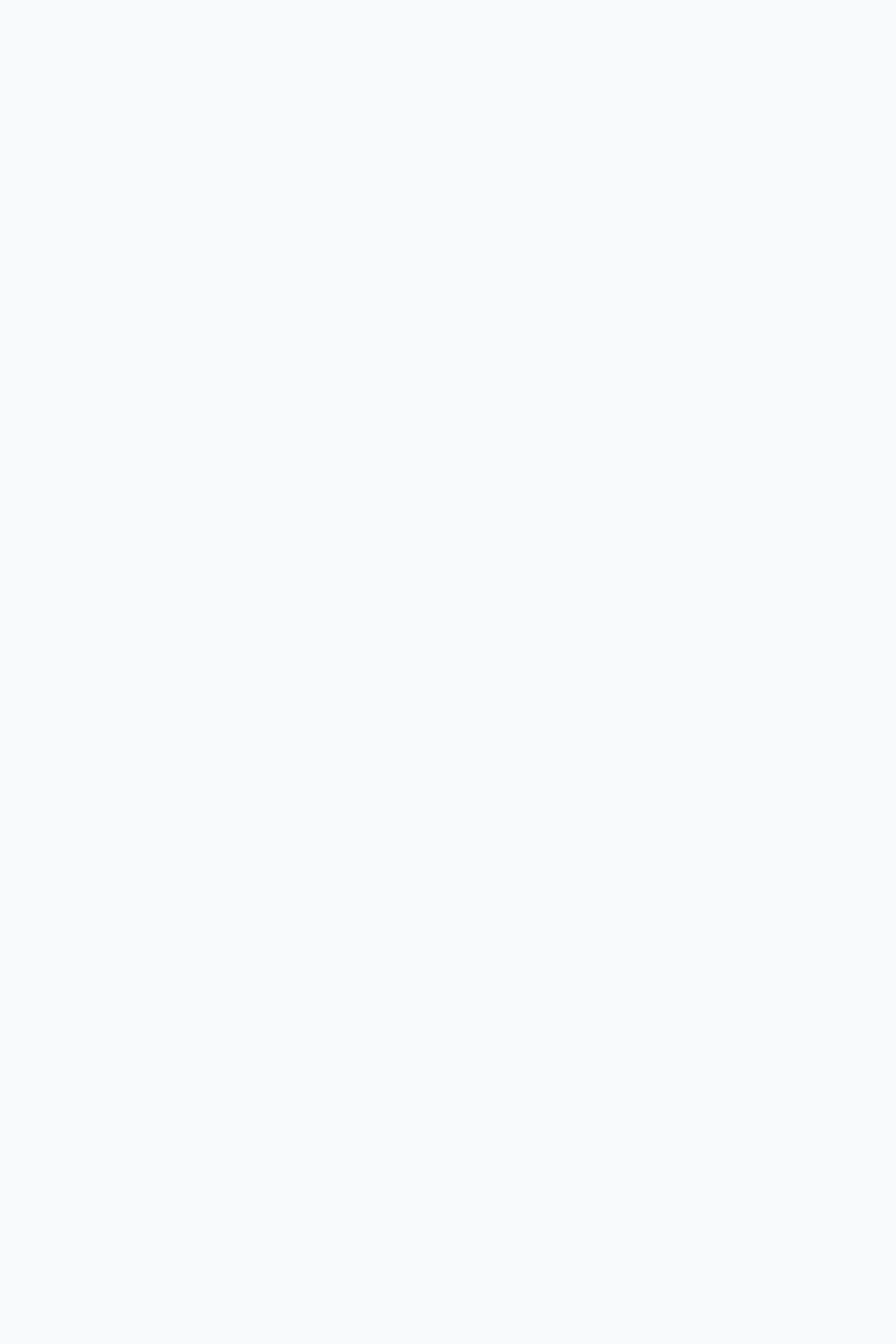
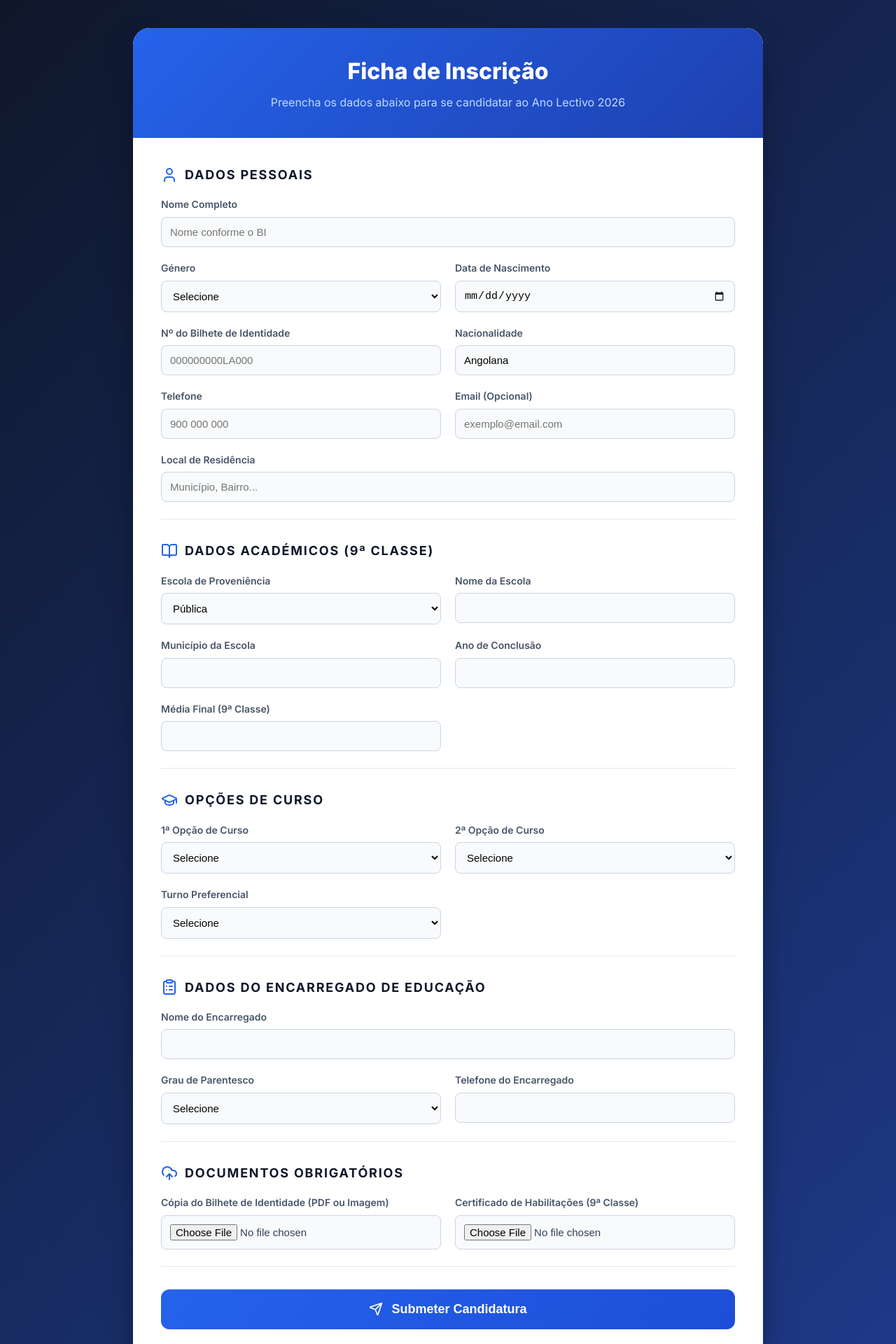
Before and after one commit to aguinaldoarnaldo/Projeto_fim_curso, a React (Vite) app in the folder frontend/: page /candidatura in a window 1280 px wide. Before the commit this address had no page. Shown: the top 1920 px of the page at 70% size. Before the commit the page ends 800 px from the top, so only its background shows below. Built offline with nearby package versions, Linux system fonts and the light colour scheme.

Commit message:
feat: implementa formulário de candidatura pública e atualiza listagem de inscritos

```diff
--- a/frontend/src/pages/Inscritos/Inscritos.jsx
+++ b/frontend/src/pages/Inscritos/Inscritos.jsx
@@ -56,8 +56,9 @@ const Inscritos = () => {
     curso: ''
   });
 
-  // Generate 50 mock candidates
-  const [inscritos, setInscritos] = useState(Array.from({ length: 150 }, (_, i) => {
+  // Generate 150 mock candidates
+  const [inscritos, setInscritos] = useState(() => {
+      const mockData = Array.from({ length: 150 }, (_, i) => {
           const id = i + 1;
           const padId = id.toString().padStart(3, '0');
           const cursos = ['Informática', 'Gestão', 'Direito', 'Enfermagem'];
@@ -98,10 +99,18 @@ const Inscritos = () => {
                   telefoneAlt: '',
                   email: 'encarregado@email.com',
                   profissao: 'Engenheiro',
-              residencia: 'Luanda'
+                  localTrabalho: 'Empresa X'
               }
           };
-  }));
+      });
+
+      // Load from LocalStorage
+      const localCandidates = JSON.parse(localStorage.getItem('registeredCandidates') || '[]');
+
+      // Combine mock data and local candidates (Local candidates first to appear at top of list usually, or spread logic)
+      // If we want new ones to appear first, we should probably sort by date or ID later, but for now:
+      return [...localCandidates, ...mockData];
+  });
 
 
   const calculateAge = (birthDate) => {
--- /dev/null
+++ b/frontend/src/pages/Public/Candidatura/Candidatura.css
@@ -0,0 +1,152 @@
+/* Candidatura.css - Public Registration Page */
+.candidatura-page {
+    min-height: 100vh;
+    background: #0f172a;
+    background: linear-gradient(135deg, #0f172a 0%, #1e3a8a 100%);
+    display: flex;
+    justify-content: center;
+    padding: 40px 20px;
+    font-family: 'Inter', sans-serif;
+    color: #e2e8f0;
+}
+
+.candidatura-container {
+    width: 100%;
+    max-width: 900px;
+    background: white;
+    border-radius: 24px;
+    box-shadow: 0 25px 50px -12px rgba(0, 0, 0, 0.5);
+    overflow: hidden;
+    color: #334155;
+    position: relative;
+}
+
+.candidatura-header {
+    background: linear-gradient(135deg, #2563eb 0%, #1e40af 100%);
+    padding: 40px;
+    text-align: center;
+    color: white;
+    position: relative;
+    overflow: hidden;
+}
+
+.candidatura-header h1 {
+    font-size: 32px;
+    font-weight: 800;
+    margin-bottom: 10px;
+}
+
+.candidatura-header p {
+    color: #bfdbfe;
+    font-size: 16px;
+}
+
+.candidatura-form {
+    padding: 40px;
+}
+
+.form-section {
+    margin-bottom: 32px;
+    border-bottom: 1px solid #e2e8f0;
+    padding-bottom: 24px;
+}
+
+.form-section:last-child {
+    border-bottom: none;
+}
+
+.section-title {
+    font-size: 18px;
+    font-weight: 700;
+    color: #0f172a;
+    margin-bottom: 20px;
+    display: flex;
+    align-items: center;
+    gap: 10px;
+}
+
+.section-icon {
+    color: #2563eb;
+}
+
+.form-grid {
+    display: grid;
+    grid-template-columns: repeat(2, 1fr);
+    gap: 20px;
+}
+
+.full-width {
+    grid-column: span 2;
+}
+
+.form-control {
+    display: flex;
+    flex-direction: column;
+    gap: 8px;
+}
+
+.form-control label {
+    font-size: 14px;
+    font-weight: 600;
+    color: #475569;
+}
+
+.form-control input,
+.form-control select {
+    padding: 12px;
+    border-radius: 8px;
+    border: 1px solid #cbd5e1;
+    font-size: 15px;
+    background: #f8fafc;
+    transition: all 0.2s;
+    outline: none;
+}
+
+.form-control input:focus,
+.form-control select:focus {
+    border-color: #2563eb;
+    background: white;
+    box-shadow: 0 0 0 3px rgba(37, 99, 235, 0.1);
+}
+
+.btn-submit-candidatura {
+    width: 100%;
+    padding: 18px;
+    background: linear-gradient(135deg, #2563eb 0%, #1d4ed8 100%);
+    color: white;
+    border: none;
+    border-radius: 12px;
+    font-size: 18px;
+    font-weight: 700;
+    cursor: pointer;
+    transition: all 0.2s;
+    display: flex;
+    align-items: center;
+    justify-content: center;
+    gap: 12px;
+    margin-top: 20px;
+}
+
+.btn-submit-candidatura:hover {
+    transform: translateY(-2px);
+    box-shadow: 0 10px 20px -5px rgba(37, 99, 235, 0.3);
+}
+
+.success-message {
+    text-align: center;
+    padding: 60px;
+}
+
+.success-icon {
+    color: #10b981;
+    margin-bottom: 20px;
+}
+
+@media (max-width: 768px) {
+    .form-grid {
+        grid-template-columns: 1fr;
+    }
+    .full-width {
+        grid-column: span 1;
+    }
+}
--- a/frontend/src/routes/routes.jsx
+++ b/frontend/src/routes/routes.jsx
@@ -4,6 +4,7 @@ import Classe from "../pages/Classe/Classe"
 import Dashboard from "../pages/Dashboard/Dashboard"
 import Inscrito from '../pages/Inscritos/Inscritos'
 import Login from "../pages/Login/Login"
+import Candidatura from "../pages/Public/Candidatura/Candidatura"
 import Matriculas from '../pages/Matriculas/Matriculas'
 import Salas from '../pages/Salas/Salas'
 import Turma from '../pages/Turmas/Turmas'
@@ -19,6 +20,7 @@ export default function Routers(params) {
             <Routes>
                 {/* Public Routes */}
                 <Route path="/login" element={<Login />} />
+                <Route path="/candidatura" element={<Candidatura />} />
                 <Route path="/" element={<Navigate to="/dashboard" replace />} />
 
                 {/* Protected Routes (Wrapped in Layout) */}
```
Lines whose indentation alone changed are shown as unchanged.
